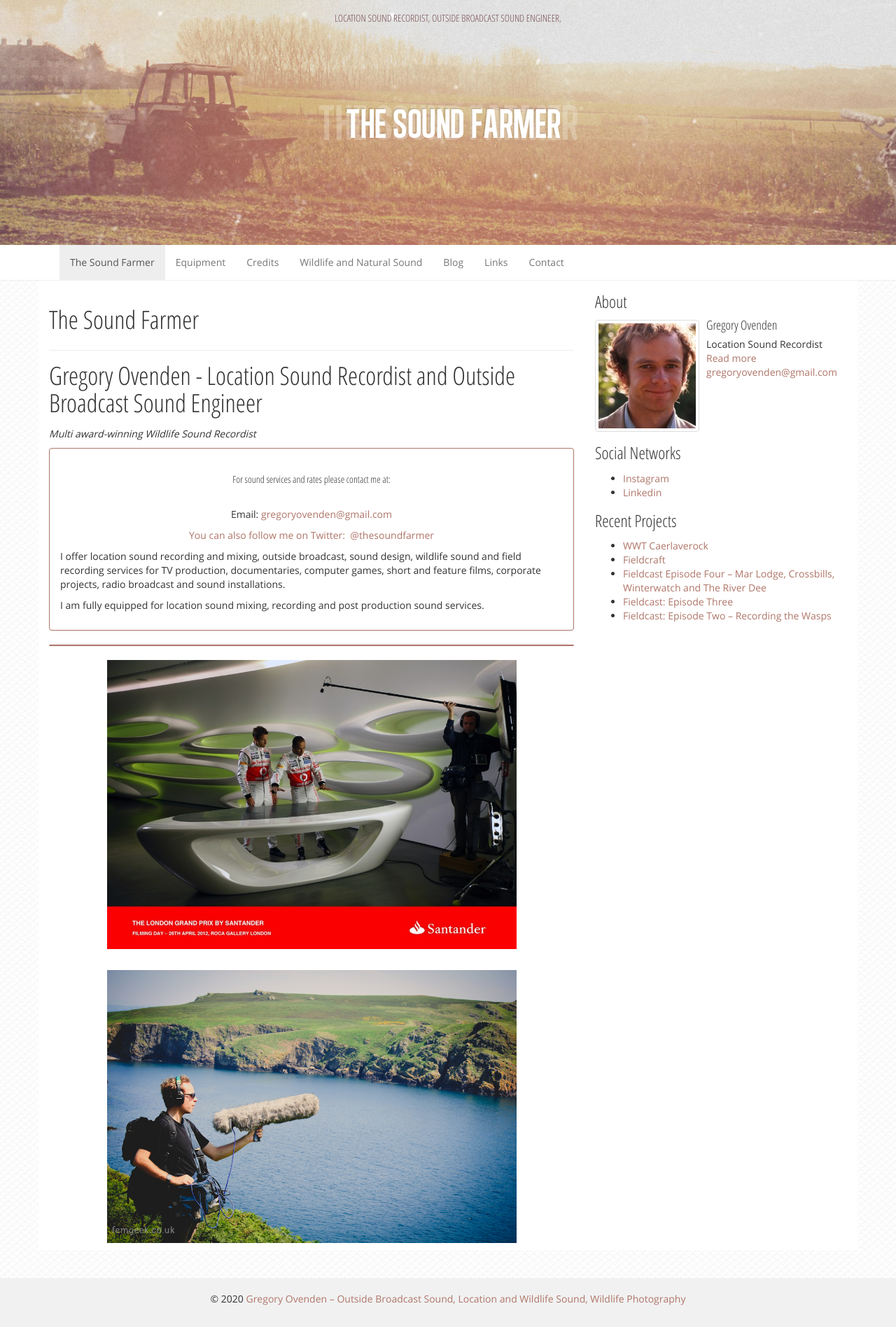
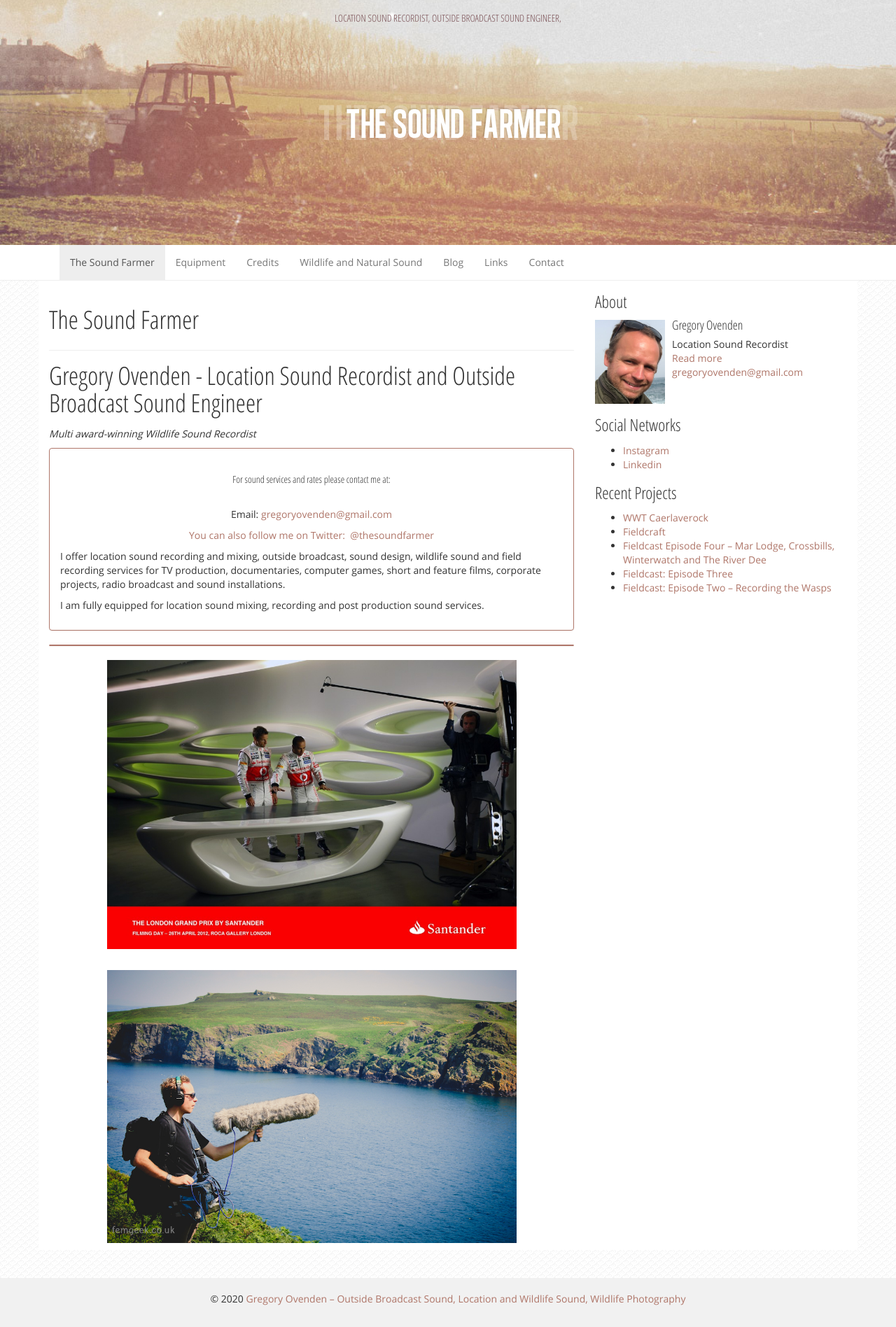
Before and after one commit to thesoundfarmer/thesoundfarmer.github.io, a Jekyll site: the page built from index.html, in a window 1280 px wide. Shown: the whole page at 70% size. Built offline with Jekyll 4.4.1, drawn with Linux system fonts in a browser that asks for light colours; nearby versions of some CDN libraries.

Commit message:
Changed sidebarr photo

```diff
--- a/_includes/sidebar.html
+++ b/_includes/sidebar.html
@@ -1,7 +1,7 @@
 <aside class="sidebar col-sm-4" role="complementary">
         <section class="widget text-3 widget_text"><div class="widget-inner"><h3>About</h3>			<div class="textwidget"><div class="media">
   <a class="pull-left" href="#">
-    <img src="assets/legacy/uploads/2011/01/n284001797_2820921_4225-e1295201495945-139x150.jpg" alt="" title="n284001797_2820921_4225" class="img-responsive img-thumbnail" />
+	<img src="assets/img/Headshot 1.jpg" alt="gregory ovenden" class="headshot 1" style=width:100px;height:120px;/>
   </a>
   <div class="media-body">
     <h4 class="media-heading">Gregory Ovenden</h4>
```
Also changed, not shown: assets/img/Headshot 1.JPG (added).
